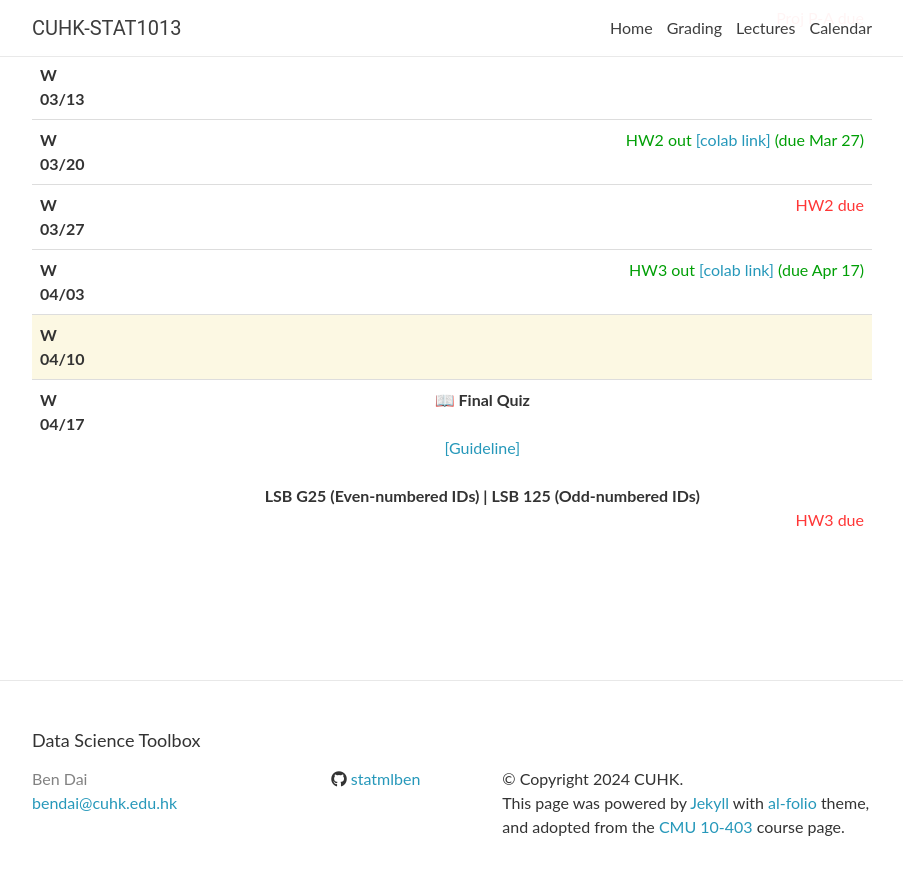
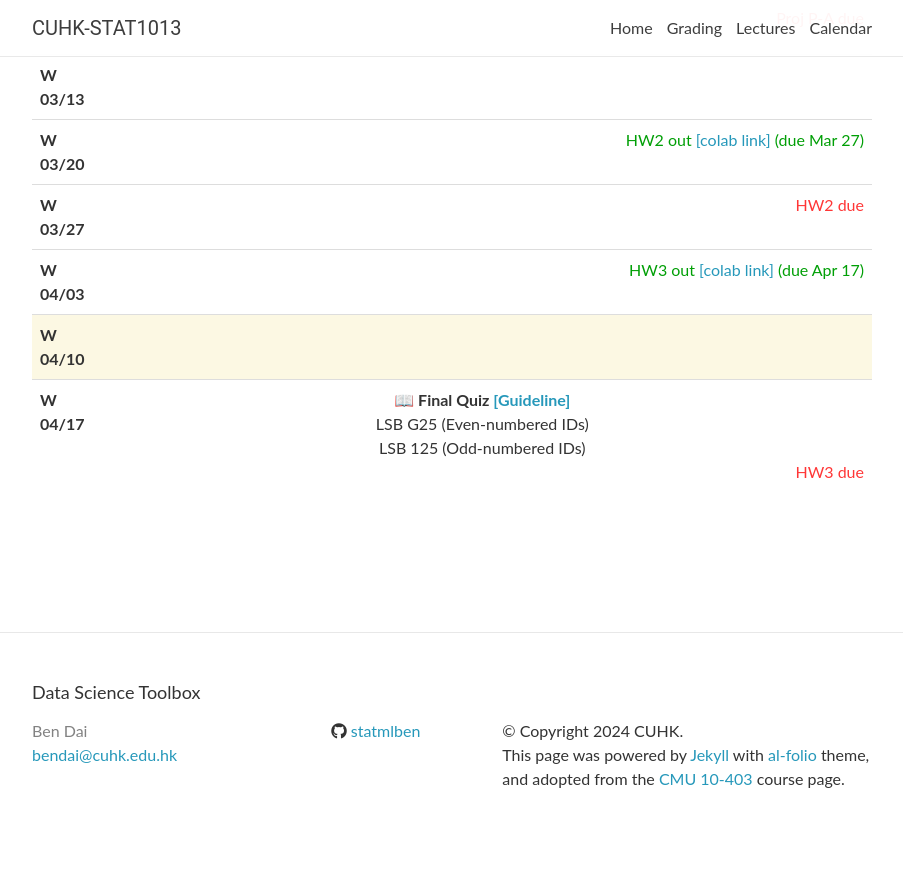
Before and after one commit to statmlben/CUHK-STAT1013, a Jekyll site: the page built from _pages/lectures.md, in a window 1280 px wide and 900 px high, scrolled down 848 px. Shown: the top 875 px of the window, without its empty margins (188-1091 px from the left). Built offline with Jekyll 4.4.1, drawn with Linux system fonts in a browser that asks for light colours; nearby versions of some CDN libraries; comment, search, counter and statistics services are not loaded; after the commit the page ends 1700 px from its top, so only the background shows below that.

```diff
--- a/_data/lectures.yml
+++ b/_data/lectures.yml
@@ -210,7 +210,7 @@
 - date: W 04/17
   lecturer:
   quiz: >
-    <strong> 📖 Final Quiz </strong> <br> <br>
-    <a href="https://hackmd.io/@cTHE1QvtQuKo2qiAA5u0dA/B11N0QbgC" target="_blank">[Guideline]</a> <br> <br>
-    <strong> LSB G25 (Even-numbered IDs) | LSB 125 (Odd-numbered IDs) </strong>
+    <strong> 📖 Final Quiz <a href="https://hackmd.io/@cTHE1QvtQuKo2qiAA5u0dA/B11N0QbgC" target="_blank">[Guideline]</a> </strong> <br>
+    LSB G25 (Even-numbered IDs) <br>
+    LSB 125 (Odd-numbered IDs) <br>
   logistics: <span class="deadline"> HW3 due </span>
```
